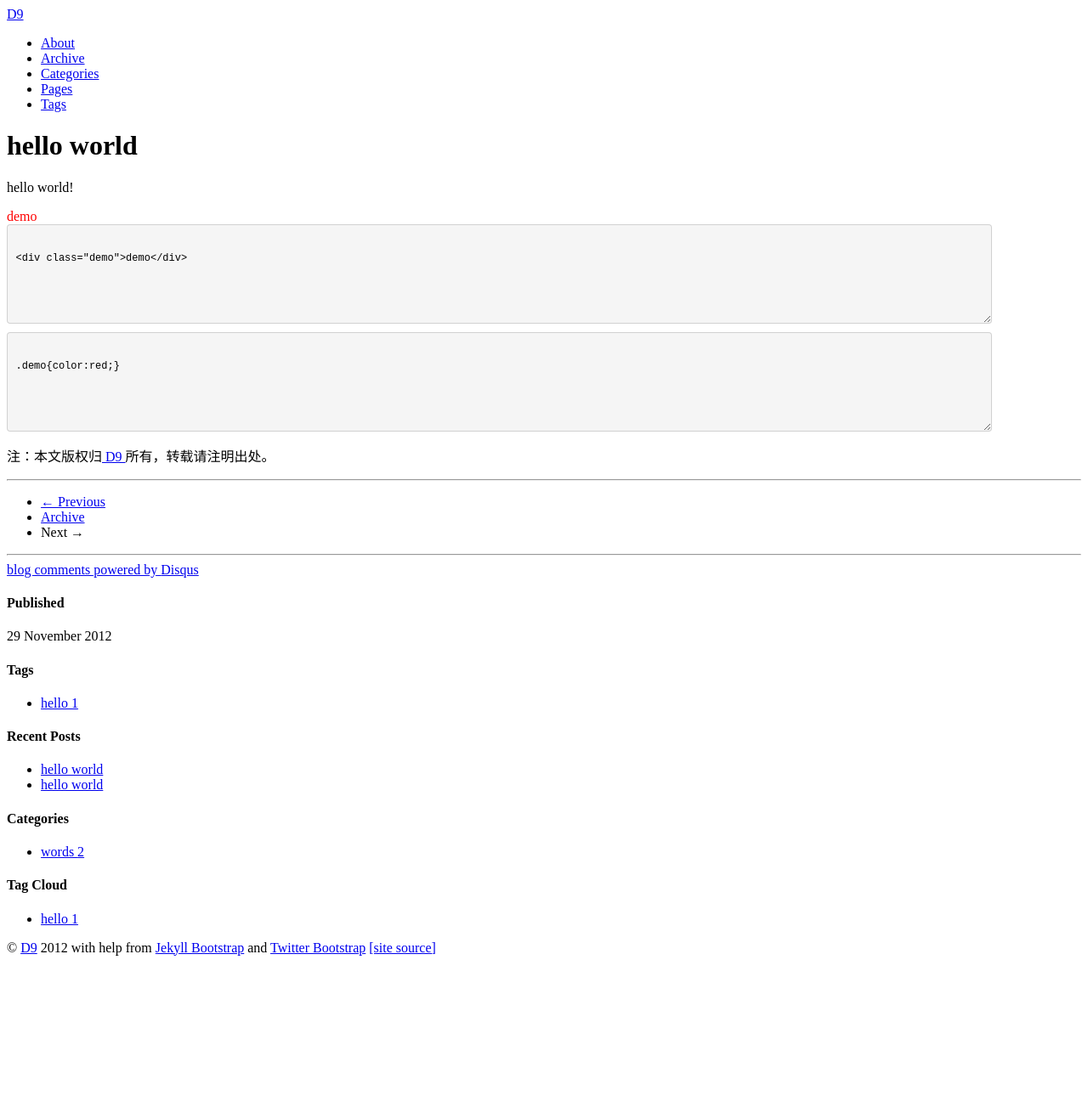
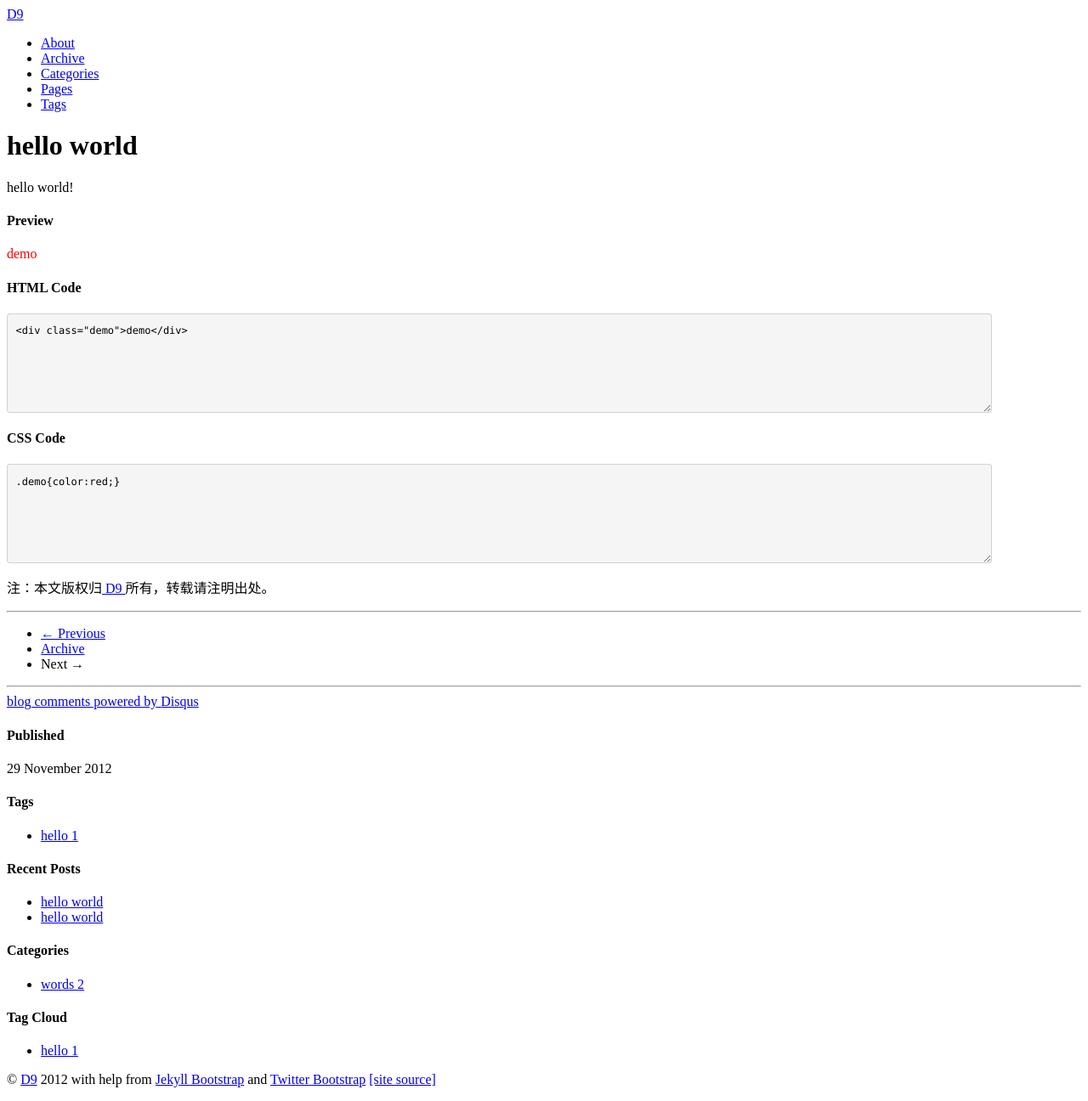
Before and after one commit to d9/d9.github.com, a Jekyll site: the page built from _posts/2012-11-29-hello-world.md, in a window 1280 px wide. Shown: the whole page at 85% size. Built offline with Jekyll 4.4.1, drawn with Linux system fonts in a browser that asks for light colours; nearby versions of some CDN libraries; library files that are not in the unit come from our copies; comment, search, counter and statistics services are not loaded; before the commit the page ends 1141 px from its top, so only the background shows below that.

Commit message:
css update

```diff
--- a/_includes/themes/twitter/post.html
+++ b/_includes/themes/twitter/post.html
@@ -5,7 +5,9 @@
 <div class="row">
   <div class="span8">
     {{ content }}
+	<h4>HTML Code</h4>
 	<div class="codeview"><textarea id="codeHtml"></textarea></div>
+	<h4>CSS Code</h4>
 	<div class="codeview"><textarea id="codeCss"></textarea></div>
     <p>注：本文版权归<a href="http:/{{title}}"> {{ site.title }} </a>所有，转载请注明出处。</p>
     <hr>
@@ -84,6 +86,7 @@ background-color: #f5f5f5;
 border: 1px solid #ccc;
 border: 1px solid rgba(0,0,0,0.15);
 border-radius: 4px;
+font-family:Monaco,Menlo,Consolas,"Courier New",monospace;
 }
 -->
 </style>
--- a/_posts/2012-11-29-hello-world.md
+++ b/_posts/2012-11-29-hello-world.md
@@ -10,9 +10,6 @@ tags: [hello]
 
 hello world!
 
-<div class="preview" id="preview">
-<div class="demo">demo</div>
-</div>
-<style type="text/css" id="cssR">
-.demo{color:red;}
-</style>
+<h4>Preview</h4>
+<div class="preview" id="preview"><div class="demo">demo</div></div>
+<style type="text/css" id="cssR">.demo{color:red;}</style>
```
